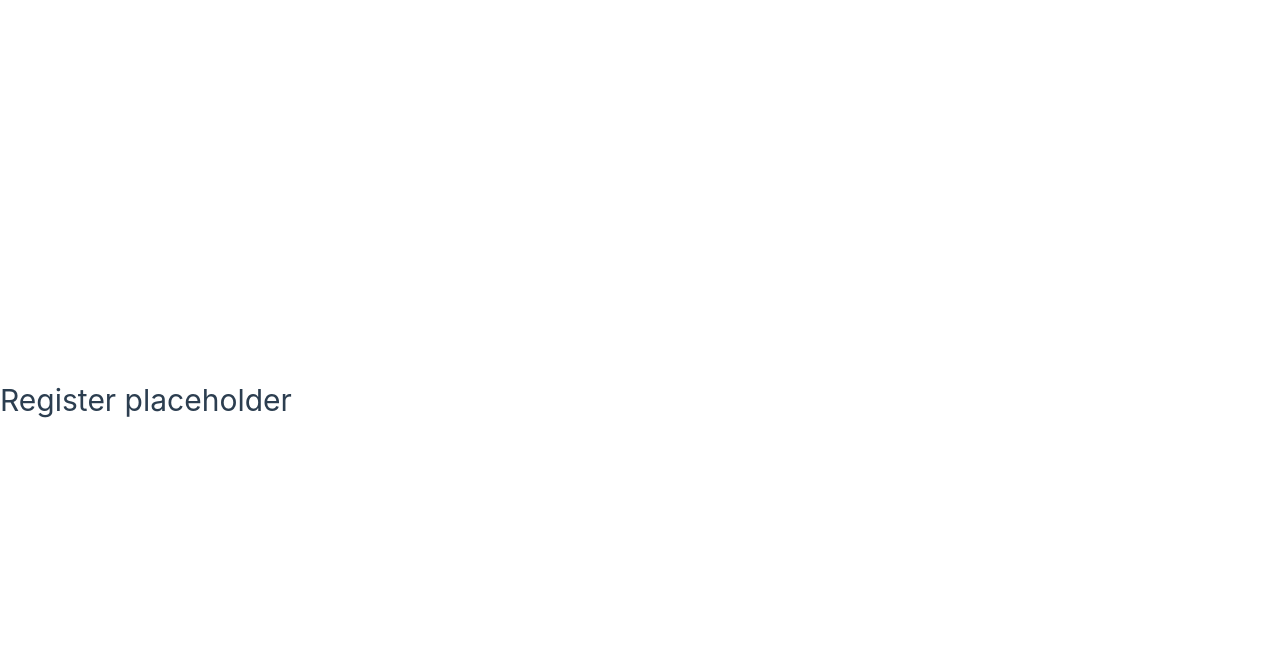
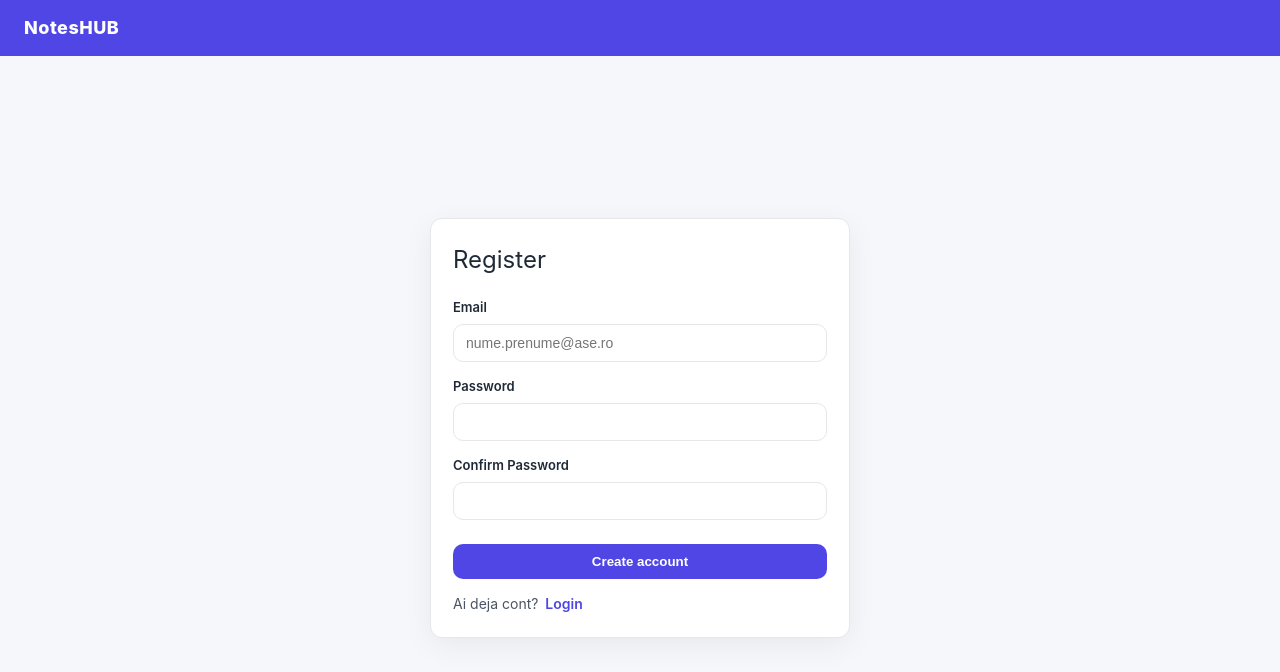
Before and after one commit to pana-a/NoteHub, a Vue app in the folder client/: page /register in a window 1280 px wide. Shown: the top 672 px of the page. Built offline with nearby package versions, Linux system fonts and the light colour scheme.

Commit message:
Register View UI

```diff
--- a/client/src/views/RegisterView.vue
+++ b/client/src/views/RegisterView.vue
@@ -1,3 +1,172 @@
 <template>
-    <h1>Register placeholder</h1>
+  <header class="app-header">
+    <div class="app-header-inner">
+      NotesHUB
+    </div>
+  </header>
+
+  <main class="page">
+    <div class="auth-card">
+      <h1>Register</h1>
+
+      <form @submit.prevent="handleRegister">
+        <div class="form-group">
+          <label>Email</label>
+          <input
+            type="email"
+            v-model="email"
+            required
+            placeholder="nume.prenume@ase.ro"
+          />
+        </div>
+
+        <div class="form-group">
+          <label>Password</label>
+          <input
+            type="password"
+            v-model="password"
+            required
+            minlength="6"
+          />
+        </div>
+
+        <div class="form-group">
+          <label>Confirm Password</label>
+          <input
+            type="password"
+            v-model="confirmPassword"
+            required
+          />
+        </div>
+
+        <button type="submit">
+          Create account
+        </button>
+      </form>
+
+      <p class="auth-footer">
+        Ai deja cont?
+        <RouterLink to="/login">Login</RouterLink>
+      </p>
+    </div>
+  </main>
 </template>
+
+<script setup>
+import { ref } from 'vue'
+import { RouterLink } from 'vue-router'
+
+const email = ref('')
+const password = ref('')
+const confirmPassword = ref('')
+
+function handleRegister() {
+  if (password.value !== confirmPassword.value) {
+    alert('Parolele nu coincid')
+    return
+  }
+
+  console.log('Register:', email.value, password.value)
+}
+</script>
+
+<style scoped>
+.app-header {
+  width: 100%;
+  height: 56px;
+  background: #4F46E5;
+  box-shadow: 0 2px 6px rgba(0, 0, 0, 0.08);
+}
+
+.app-header-inner {
+  max-width: 1200px;
+  height: 100%;
+  padding: 0 24px;
+
+  margin-left: 0;
+  margin-right: auto;
+
+  display: flex;
+  align-items: center;
+
+  color: #fff;
+  font-weight: 800;
+  font-size: 18px;
+  letter-spacing: 0.5px;
+}
+
+.page {
+  min-height: calc(100vh - 56px);
+  display: grid;
+  place-items: center;
+  background: #F6F7FB;
+  padding: 24px;
+}
+
+.auth-card {
+  width: 100%;
+  max-width: 420px;
+  background: #FFFFFF;
+  border: 1px solid #E5E7EB;
+  border-radius: 12px;
+  padding: 22px;
+  box-shadow: 0 8px 30px rgba(0, 0, 0, 0.06);
+}
+
+.auth-card h1 {
+  margin: 0 0 18px;
+  font-size: 24px;
+  color: #1F2937;
+}
+
+.form-group {
+  margin-bottom: 14px;
+}
+
+label {
+  display: block;
+  font-size: 13px;
+  font-weight: 600;
+  margin-bottom: 6px;
+  color: #1F2937;
+}
+
+input {
+  width: 100%;
+  padding: 10px 12px;
+  border: 1px solid #E5E7EB;
+  border-radius: 10px;
+  font-size: 14px;
+  color: #1F2937;
+}
+
+input:focus {
+  outline: none;
+  border-color:#6366F1;
+  box-shadow: 0 0 0 3px rgba(99, 102, 241, 0.15);
+}
+
+button {
+  width: 100%;
+  margin-top: 10px;
+  padding: 10px 12px;
+  border: none;
+  border-radius: 10px;
+  background: #4F46E5;
+  color: white;
+  font-weight: 700;
+  cursor: pointer;
+}
+
+.auth-footer {
+  margin-top: 14px;
+  font-size: 14px;
+  color: #4B5563;
+}
+
+.auth-footer a {
+  color: #4F46E5;
+  font-weight: 600;
+  text-decoration: none;
+}
+</style>
```
